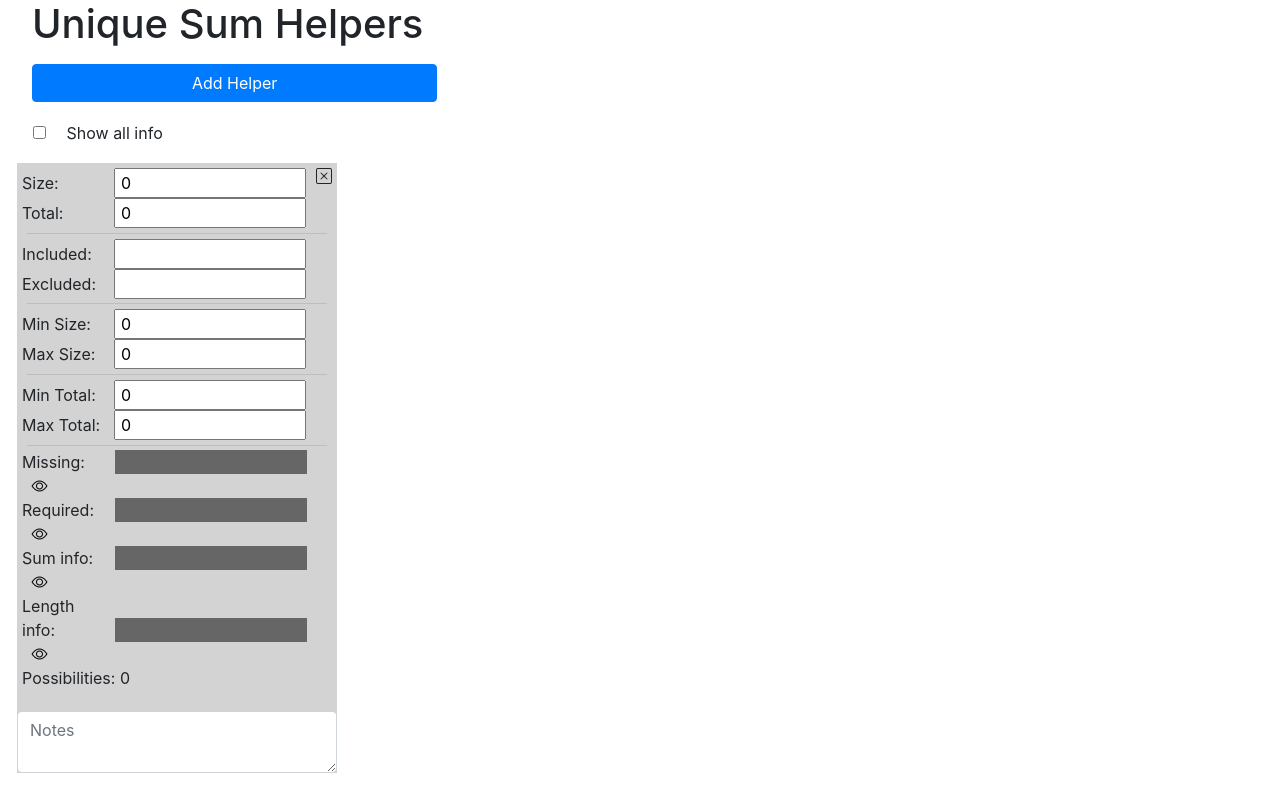
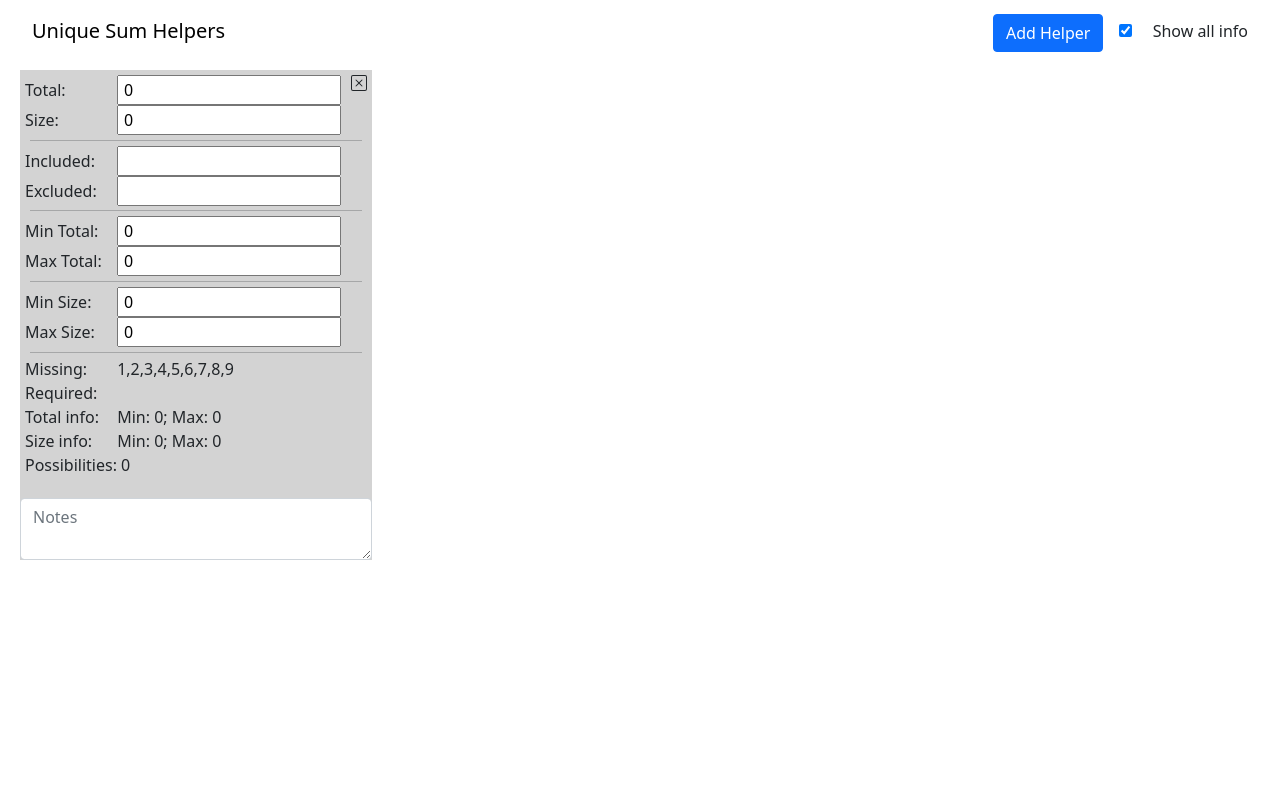
Before and after one commit to theasylm/unique-sum-helpers, a Vue app: page / in a window 1280 px wide. Built offline with nearby package versions, Linux system fonts and the light colour scheme.

Commit message:
Switch to fixed navbar

```diff
--- a/babel.config.js
+++ b/babel.config.js
@@ -1,5 +1,5 @@
 module.exports = {
-  presets: [
-    '@vue/cli-plugin-babel/preset'
+  "presets": [
+    "@vue/cli-plugin-babel/preset"
   ]
 }
--- a/src/App.vue
+++ b/src/App.vue
@@ -1,17 +1,22 @@
 <template>
   <div id="app" class="container-fluid">
-    <div class="row">
-      <div class="col"><h1>Unique Sum Helpers</h1></div>
-    </div>
-    <div class="row">
-      <div class="col button-div">
-        <add-helper-button></add-helper-button>
+    <nav class="navbar navbar-default fixed-top">
+      <div class="container-fluid">
+        <!-- Brand and toggle get grouped for better mobile display -->
+        <div class="navbar-header">
+          <a class="navbar-brand" href="#">Unique Sum Helpers</a>
+        </div>
+
+
+            <div class="form-group">
+              <add-helper-button></add-helper-button>
+              <show-all-checkbox v-bind:showAll="showAll"></show-all-checkbox>
+            </div>
+
+
       </div>
-    </div>
-    <div class="row">
-      <show-all-checkbox v-bind:showAll="showAll"></show-all-checkbox>
-    </div>
-    <div class="row">
+    </nav>
+    <div class="row helper-row">
       <sum-helper
         v-for="helper in helpers"
         v-bind:key="helper.id"
@@ -27,6 +32,8 @@
   import AddHelperButton from './components/AddHelperButton.vue'
   import SumHelper from './components/SumHelper.vue'
   import ShowAllCheckbox from './components/ShowAllCheckbox.vue'
+  //import $ from 'jquery'
+  import 'bootstrap'
 
   import 'bootstrap/dist/css/bootstrap.css'
   import 'bootstrap-vue/dist/bootstrap-vue.css'
@@ -56,10 +63,11 @@
       return {
         helpers: [{id:'helper-0'}],
         count: 0,
-        showAll: false
+        showAll: true
       }
     }
   }
+
 </script>
 <style>
   .container-fluid {
@@ -69,4 +77,27 @@
   .button-div {
     margin-bottom: .5rem;
   }
+  .header {
+    position:  fixed;
+    top:  0;
+    background-color: #FFF;
+    width: 100%;
+    padding-top: 1rem;
+  }
+
+
+  .dummy-row {
+    visibility:  hidden;
+    padding-top:  1.5rem;
+  }
+
+  body {
+    padding-top: 70px;
+  }
+  nav {
+    background-color:  #fff;
+  }
+  nav a {
+    color:  #000;
+  }
 </style>
--- a/src/components/AddHelperButton.vue
+++ b/src/components/AddHelperButton.vue
@@ -1,5 +1,5 @@
 <template>
-	<button id="add-helper-button" v-on:click="addHelper" class="btn btn-primary col-12 col-lg-4 mt-2">Add Helper</button>
+	<button id="add-helper-button" v-on:click="addHelper" class="btn btn-primary">Add Helper</button>
 </template>
 
 <script>
--- a/src/components/ShowAllCheckbox.vue
+++ b/src/components/ShowAllCheckbox.vue
@@ -1,10 +1,8 @@
 <template>
-	<div class="check-col">
-		<label for="show-all">
-			<input class="form-inline-check" type="checkbox" v-bind:checked='showAll' id="show-all" v-on:click="toggleShowAll"/>
-			Show all info
-		</label>
-	</div>
+	<label for="show-all">
+		<input class="form-inline-check" type="checkbox" v-bind:checked='showAll' id="show-all" v-on:click="toggleShowAll" />
+		Show all info
+	</label>
 </template>
 
 <script>
@@ -25,4 +23,7 @@
 	.check-col {
 		display: inline-block;
 	}
+	.check-col label {
+		cursor:  pointer;
+	}
 </style>
--- a/src/components/SumHelper.vue
+++ b/src/components/SumHelper.vue
@@ -3,18 +3,18 @@
     <b-icon icon="x-square" v-on:click="removeHelper" class="remove-helper"></b-icon>
     <div class="sum-helper-wrapper">
       <div>
+        <label class="helper-label" :for="inputId('total')">Total:</label>
+        <input type="number"
+               :id="inputId('total')"
+               v-model="total"
+               v-on:input="updateHelper"
+               v-on:click="(e) => e.target.select()" />
+      </div>
+      <div>
         <label class="helper-label" :for="inputId('size')">Size:</label>
         <input type="number"
                :id="inputId('size')"
                v-model="size"
-               v-on:input="updateHelper"
-               v-on:click="(e) => e.target.select()" />
-      </div>
-      <div>
-        <label class="helper-label" :for="inputId('total')">Total:</label>
-        <input type="number"
-               :id="inputId('total')"
-               v-model="total"
                v-on:input="updateHelper"
                v-on:click="(e) => e.target.select()" />
       </div>
@@ -32,6 +32,25 @@
                :id="inputId('excluded')"
                v-model="excluded"
                v-on:input="updateHelper" />
+      </div>
+      <hr/>
+      <div>
+        <label class="helper-label" :for="inputId('min-total')">Min Total:</label>
+        <input type="number"
+               :id="inputId('min-total')"
+               v-model="minTotal"
+               v-on:input="updateHelper"
+               v-on:click="(e) => e.target.select()"
+               v-bind:disabled="totalDisabled" />
+      </div>
+      <div>
+        <label class="helper-label" :for="inputId('max-total')">Max Total:</label>
+        <input type="number"
+               :id="inputId('max-total')"
+               v-model="maxTotal"
+               v-on:input="updateHelper"
+               v-on:click="(e) => e.target.select()"
+               v-bind:disabled="totalDisabled" />
       </div>
       <hr/>
       <div>
@@ -54,25 +73,6 @@
       </div>
       <hr/>
       <div>
-        <label class="helper-label" :for="inputId('min-total')">Min Total:</label>
-        <input type="number"
-               :id="inputId('min-total')"
-               v-model="minTotal"
-               v-on:input="updateHelper"
-               v-on:click="(e) => e.target.select()"
-               v-bind:disabled="totalDisabled" />
-      </div>
-      <div>
-        <label class="helper-label" :for="inputId('max-total')">Max Total:</label>
-        <input type="number"
-               :id="inputId('max-total')"
-               v-model="maxTotal"
-               v-on:input="updateHelper"
-               v-on:click="(e) => e.target.select()"
-               v-bind:disabled="totalDisabled" />
-      </div>
-      <hr/>
-      <div>
         <span class="hidden-field-label" >Missing:</span> <span v-bind:class="{hidden: showMissing}" class="hidden-field">{{missing}}</span>
         <i v-on:click="toggleMissing" class="bi" v-bind:class="missingEye"></i>
       </div>
@@ -81,11 +81,11 @@
         <i v-on:click="toggleRequired" class="bi" v-bind:class="requiredEye"></i>
       </div>
       <div>
-        <span class="hidden-field-label">Sum info:</span> <span v-bind:class="{hidden: showSumInfo}" class="hidden-field">Min: {{minMaxSum.min}}; Max: {{minMaxSum.max}}</span>
+        <span class="hidden-field-label">Total info:</span> <span v-bind:class="{hidden: showSumInfo}" class="hidden-field">Min: {{minMaxSum.min}}; Max: {{minMaxSum.max}}</span>
         <i v-on:click="toggleSumInfo" class="bi" v-bind:class="sumEye"></i>
       </div>
       <div>
-        <span class="hidden-field-label">Length info:</span> <span v-bind:class="{hidden: showLengthInfo}" class="hidden-field">Min: {{minMaxLength.min}}; Max: {{minMaxLength.max}}</span>
+        <span class="hidden-field-label">Size info:</span> <span v-bind:class="{hidden: showLengthInfo}" class="hidden-field">Min: {{minMaxLength.min}}; Max: {{minMaxLength.max}}</span>
         <i v-on:click="toggleLength" class="bi" v-bind:class="lengthEye"></i>
       </div>
       <div>Possibilities: {{possibilities}}</div>
@@ -323,7 +323,7 @@
     padding: 0 !important;
     height: max-content !important;
     background-color: lightgrey;
-    width: 20rem;
+    width: 22rem !important;
   }
   .sum-helper-wrapper {
     padding: 5px;
@@ -346,7 +346,7 @@
     display:inline;
    }
   .hidden-field {
-    width: 12rem;
+    width: 14rem;
     display: inline-block;
   }
   .hidden-field-label, .helper-label {
@@ -360,7 +360,7 @@
   .sum-helper-wrapper input {
     margin-left: .25rem;
     padding-left: 5px;
-    width: 12rem;
+    width: 14rem;
   }
   .hide-eye {
     display:  none !important;
--- a/src/main.js
+++ b/src/main.js
@@ -1,4 +1,7 @@
+import '@babel/polyfill'
+import 'mutationobserver-shim'
 import Vue from 'vue'
+import './plugins/bootstrap-vue'
 import App from './App.vue'
 
 Vue.config.productionTip = false
```
Also changed, not shown: package.json (+9 -1 lines), src/plugins/bootstrap-vue.js (added, +7 -0 lines), 1 other file (tests, documents, lock files or other folders).
